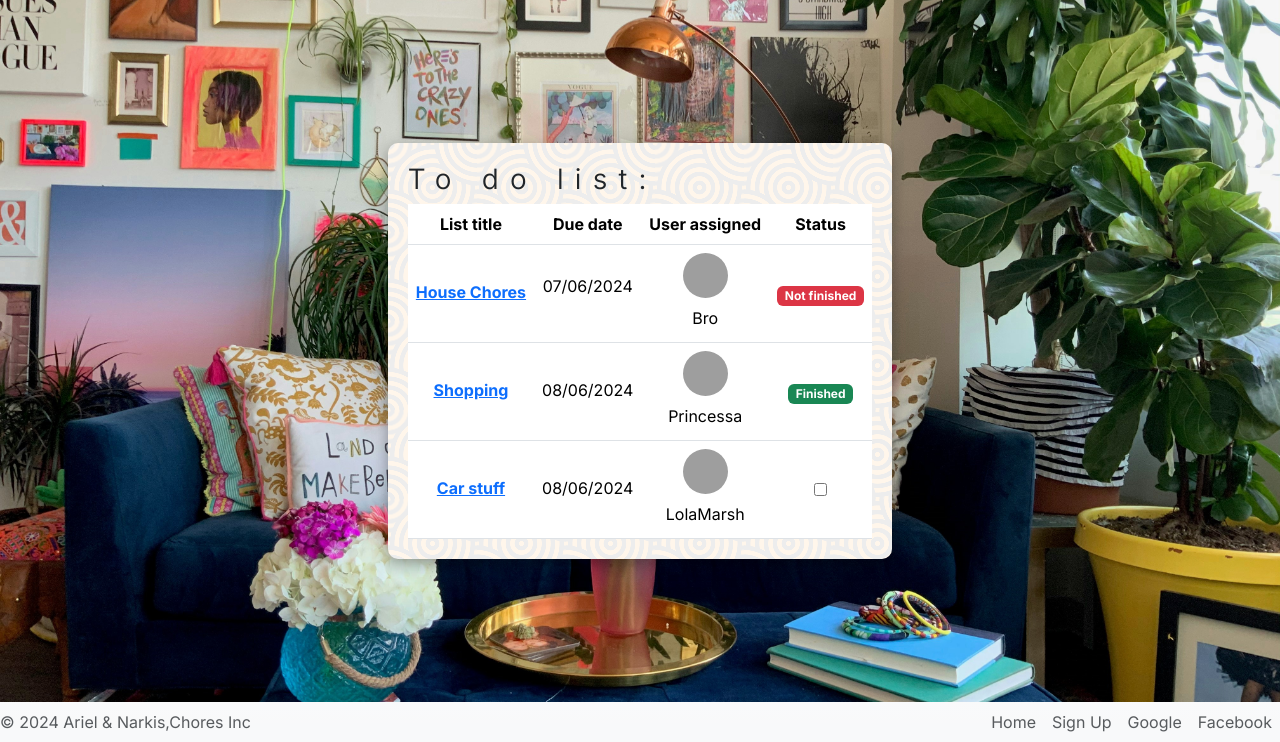
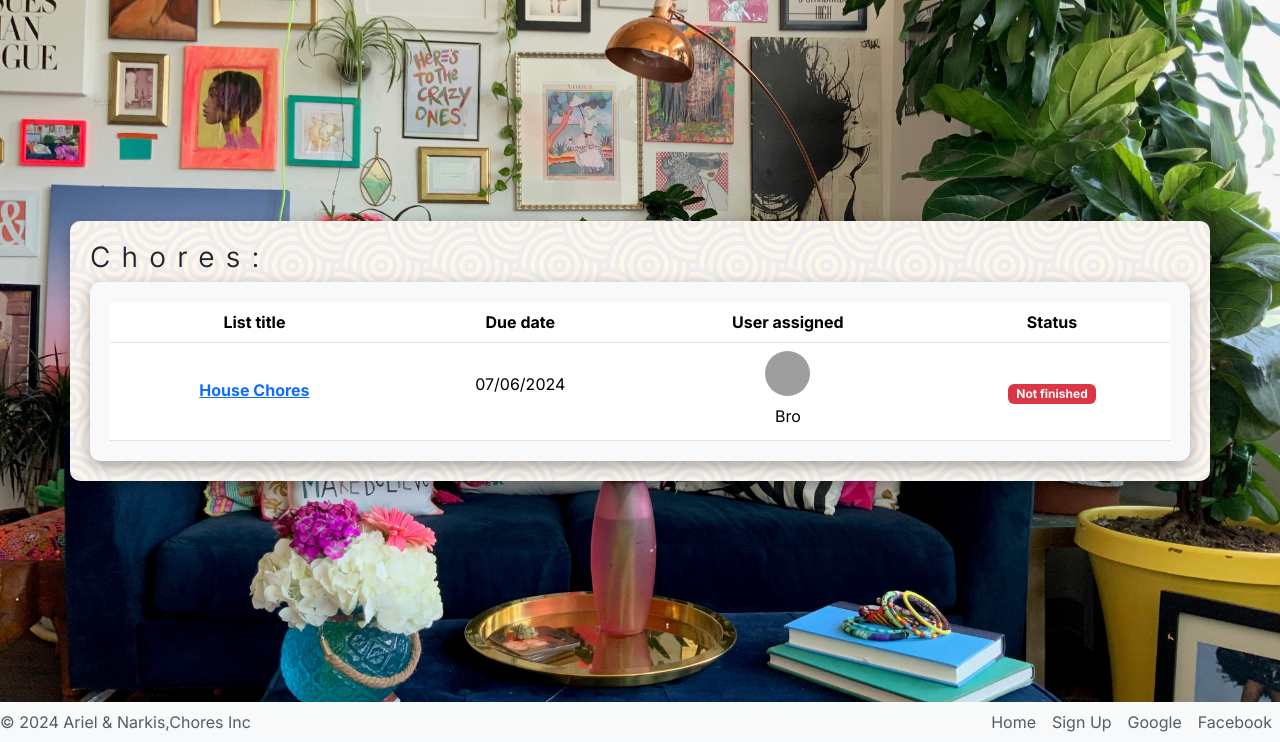
Before and after one commit to ArielBubis/Home_Chores_Website, a PHP site: page / in a window 1280 px wide. Shown: the part 58-800 px from the top of the page. Run offline with PHP 8.4, Linux system fonts and the light colour scheme; grey boxes are pictures that could not be loaded.

Commit message:
Table in grid testing

```diff
--- a/Chores-website/index.html
+++ b/Chores-website/index.html
@@ -24,15 +24,21 @@
         <div class="nav nav-underline">
           <a class="nav-link text-black active" href="index.html">Home</a>
           <a class="nav-link text-black" href="loginscreen.html">Login</a>
-          <a class="nav-link text-black" aria-current="Sign up" href="signupscreen.html">Sign up</a>
+          <a class="nav-link text-black" href="signupscreen.html">Sign up</a>
         </div>
       </div>
     </nav>
   </header>
 
-
-  <div class="table-responsive all_style">
-    <h3 class="company_title">To do list:</h3>
+  <div class="container all_style">
+    <div class="row">
+      <div class="col-12">
+        <h3 class="company_title">Chores:</h3>
+      </div>
+    </div>
+    <div class="row">
+      <div class="col-12">
+        <div class="table-responsive bg-light">
           <table class="table text-center align-middle mb-0" style="border-radius: 10px;">
             <thead class="bg-light">
               <tr>
@@ -44,8 +50,8 @@
             </thead>
             <tbody>
               <tr>
-          <td>
-            <div class="ms-6 text-center">
+                <td class="text-center">
+                  <div class="ms-6">
                     <p class="fw-bold mb-1"><a href="choreslist.html">House Chores</a></p>
                   </div>
                 </td>
@@ -65,53 +71,15 @@
                   <span class="badge text-bg-danger">Not finished</span>
                 </td>
               </tr>
-        <tr>
-          <td>
-            <div class="ms-6 text-center">
-              <p class="fw-bold mb-1"><a href="choreslist.html">Shopping</a></p>
-            </div>
-          </td>
-          <td class="text-center">
-            <p class="fw-normal mb-1">08/06/2024</p>
-          </td>
-          <td class="text-center">
-            <div class="d-flex flex-column align-items-center justify-content-center">
-              <img src="https://mdbootstrap.com/img/new/avatars/6.jpg" alt="" style="width: 45px; height: 45px"
-                class="img-fluid rounded-circle mb-2" />
-              <div>
-                <p class="mb-1">Princessa</p>
-              </div>
-            </div>
-          </td>
-          <td class="text-center">
-            <span class="badge text-bg-success">Finished</span>
-          </td>
-        </tr>
-        <tr>
-          <td>
-            <div class="ms-6 text-center">
-              <p class="fw-bold mb-1"><a href="choreslist.html">Car stuff</a></p>
-            </div>
-          </td>
-          <td class="text-center">
-            <p class="fw-normal mb-1">08/06/2024</p>
-          </td>
-          <td class="text-center">
-            <div class="d-flex flex-column align-items-center justify-content-center">
-              <img src="https://mdbootstrap.com/img/new/avatars/7.jpg" alt="" style="width: 45px; height: 45px"
-                class="img-fluid rounded-circle mb-2" />
-              <div>
-                <p class="mb-1">LolaMarsh</p>
-              </div>
-            </div>
-          </td>
-          <td class="text-center">
-            <input type="checkbox" id="chore-checkbox" name="chore-checkbox">
-          </td>
-        </tr>
+              <!-- Add more rows as needed -->
             </tbody>
           </table>
         </div>
+      </div>
+    </div>
+  </div>
+
+
   <footer class="bg-light bg-gradient d-flex flex-wrap justify-content-between align-items-center">
     <p class="col-md-4 mb-0 text-body-secondary">© 2024 Ariel & Narkis,Chores Inc</p>
     <ul class="nav col-md-4 justify-content-end">
```
Also changed, not shown: Chores-website/style/style.css (+12 -11 lines). Lines whose indentation alone changed are shown as unchanged.
